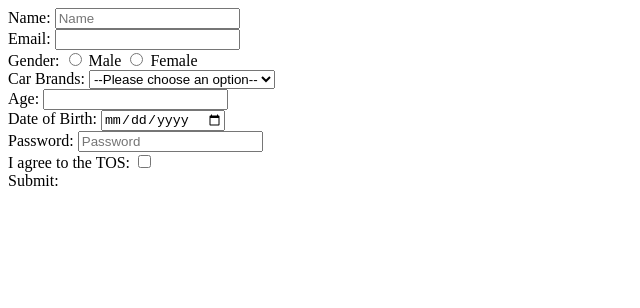
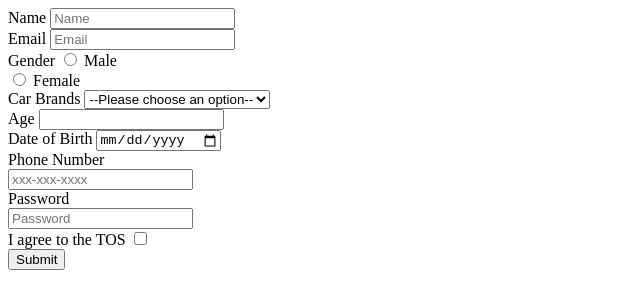
Before and after one commit to acciojob/signup-form-car-TiyanaBande, a website: page main.html in a window 1280 px wide. Shown: the whole page, without its empty margins (0-640 px from the left). Drawn offline with Linux system fonts and the light colour scheme.

Commit message:
created a submission

```diff
--- a/main.html
+++ b/main.html
@@ -10,37 +10,43 @@
 <body>
 
 	<form method="post">
-	<lable for="name">Name:</lable>
+	<label for="name">Name</label>
 	<input type="text" id="name" name="name" placeholder="Name" required>
 <br>
-	<lable for="email">Email:</lable>
-	<input type="email" id="email" name="email" required>
+	<label for="email">Email</label>
+	<input type="text" id="email" name="email" placeholder="Email" required>
 <br>
-	<lable>Gender:</lable>
-	<input type="radio" id="gender_m" name="gender" value="male" required> Male
-	<input type="radio" id="gender_f" name="gender" value="female" required> Female
+	<label>Gender</label>
+	<input type="radio" id="male" name="gender" value="male" required>
+		<label for="male">Male</label>
+	<br>
+	<input type="radio" id="female" name="gender" value="female" required>
+		<label for="female">Female</label>
 <br>
-	<lable for="cars">Car Brands:</lable>
-	<select id="cars" name="cars" required>
-		<option value="">--Please choose an option--</option>
+	<label for="cars">Car Brands</label>
+	<select id="cars" required>
+		<option value="placeholder">--Please choose an option--</option>
 		<option value="toyota">Toyota</option>
 		<option value="honda">Honda</option>
 		<option value="ford">Ford</option>
 	</select>
 <br>
-	<lable for="age">Age:</lable>
+	<label for="age">Age</label>
 	<input type="number" id="age" name="age" placeholde="Age" required>
 <br>
-	<lable for="dob">Date of Birth:</lable>
+	<label for="dob">Date of Birth</label>
 	<input type="date" id="dob" name="dob" required>
 <br>
-	<lable for="password">Password:</lable>
-     <input type="password" id="password" name="password" placeholder="Password" required>
+	<lable for="tel">Phone Number</lable><br>
+	<input type="tel" id="tel" name="tel" placeholder="xxx-xxx-xxxx">
 <br>
-	<lable for="tos"> I agree to the TOS:</lable>
-	<input type="checkbox" id="tos" name="tos" required>
+	<label for="password">Password</label><br>
+     <input type="text" id="password" placeholder="Password" required>
 <br>
-	<buttom type="submit">Submit:</buttom>
+	<label for="tos"> I agree to the TOS</label>
+	<input type="checkbox" id="tos" required>
+<br>
+	<button type="submit">Submit</button>
 
 	</form>
 	<!-- the entire body must be written by student -->
```
